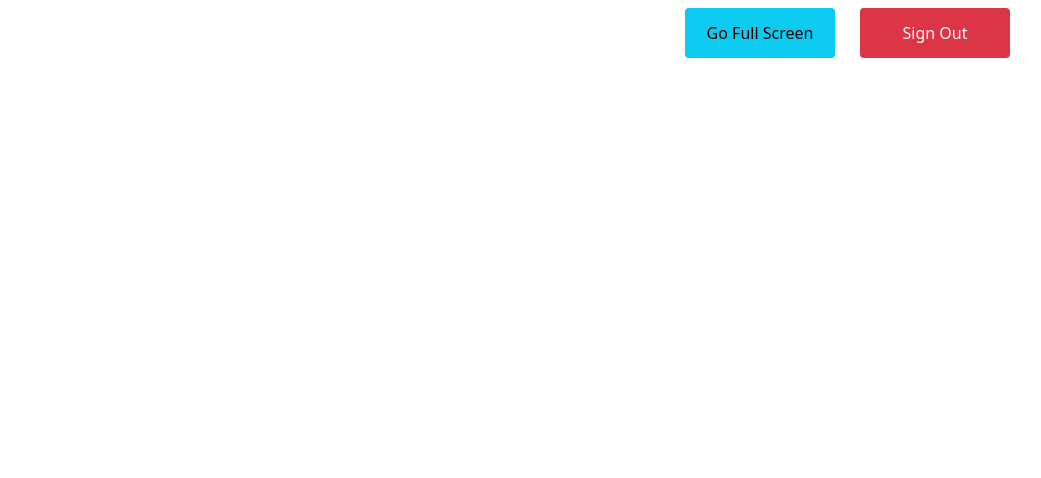
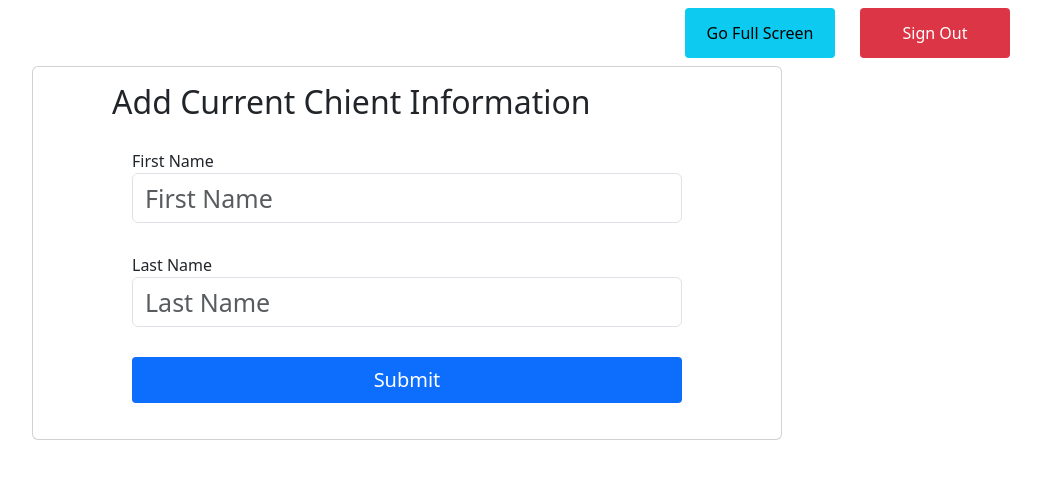
Before and after one commit to mzulqarnain118/behaven-kids, a React (Vite) app in the folder SignInSingOUt/: page /AddChildInfo in a window 1280 px wide. Shown: the top 478 px of the page, without its empty margins (233-1274 px from the left). Built offline with nearby package versions, Linux system fonts and the light colour scheme.

Commit message:
update - work

```diff
--- a/SignInSingOUt/src/App.tsx
+++ b/SignInSingOUt/src/App.tsx
@@ -11,6 +11,7 @@ import Login from './Pages/Login'
 import ValidateEmailAddress from './Pages/ValidateEmailAddress'
 import ValidateTemporaryPin from './Pages/ValidateTemporaryPin'
 import ResetPin from './Pages/ResetPin'
+import AddChildInfo from './Pages/AddChildInfo'
 
 const App: React.FC = () => {
   return (
@@ -27,6 +28,7 @@ const App: React.FC = () => {
       <Route path='/ValidateEmailAddress' element={<ValidateEmailAddress/>}></Route>
       <Route path='/ValidateTemporaryPin' element={<ValidateTemporaryPin/>}></Route>
       <Route path='/ResetPin' element={<ResetPin/>}></Route>
+      <Route path='/AddChildInfo' element={<AddChildInfo/>}></Route>
       </Routes>
     </>
   )
--- /dev/null
+++ b/SignInSingOUt/src/Pages/AddChildInfo.tsx
@@ -0,0 +1,132 @@
+import { useState, useEffect } from "react";
+import "./CSS/AddParentChildInfo.css";
+import { PhoneInput } from "react-international-phone";
+import "react-international-phone/style.css";
+import { backEndCodeURLLocation } from "../config";
+import "./CSS/AddParentChildInfo.css";
+
+const AddChildInfo: React.FC = () => {
+  const [clientFirstName, setClientFirstName] = useState<string>("");
+  const [clientLastName, setClientLastName] = useState<string>("");
+  const [clientLocation, setClientLocation] = useState<string>("");
+
+  useEffect(() => {
+    const fetchData = async () => {
+      try {
+        const token = localStorage.getItem("token");
+        if (!token) {
+          throw new Error("Token not found in localStorage");
+        }
+
+        const url = `${backEndCodeURLLocation}SignIn/GetClientInformation`;
+
+        const response = await fetch(url, {
+          method: "GET",
+          headers: {
+            Authorization: `Bearer ${token}`,
+            "Content-Type": "application/json",
+          },
+        });
+
+        if (!response.ok) {
+          throw new Error(
+            `Failed to fetch data. Response status: ${response.status}`
+          );
+        }
+
+        const data = await response.json();
+
+        //   navigate("/", { replace: true });
+      } catch (error) {
+        console.error("Error fetching data:", error);
+      }
+    };
+
+    fetchData();
+  }, []);
+
+
+  const handleSubmit = async (e: React.FormEvent<HTMLFormElement>) => {
+    e.preventDefault();
+    const token = localStorage.getItem("token");
+    try {
+      const response = await fetch(
+        `${backEndCodeURLLocation}SignIn/AddCurrentChildIntoAbaDetail?clientFirstName=${clientFirstName}&clientLastName=${clientLastName}&locationID=${clientLocation}`,
+        {
+          method: "POST",
+          headers: {
+            Authorization: `Bearer ${token}`,
+            "Content-Type": "application/json",
+          },
+        }
+      );
+
+      if (!response.ok) {
+        console.error(
+          `Failed to post data for client ID:`,
+          response.statusText
+        );
+      }
+    } catch (error) {
+      console.error(`Error posting data for client ID:`, error);
+    }
+  };
+
+  return (
+    <div
+      style={{
+        display: "flex",
+        justifyContent: "center",
+      }}
+    >
+      <div
+        className="card"
+        style={{
+          width: "750px",
+          display: "flex",
+          justifyContent: "center",
+          alignItems: "center",
+        }}
+      >
+        <div className="card-body">
+          <h2>Add Current Chient Information</h2>
+          <form onSubmit={handleSubmit}>
+            <div className="parentInfoGridContainer">
+              <div className="form-group parentGridContaineritem">
+                <label htmlFor="parentFirstName">First Name</label>
+                <input
+                  type="input"
+                  style={{ height: "50px", fontSize: "25px" }}
+                  className="form-control"
+                  id="parentFirstName"
+                  placeholder="First Name"
+                  value={clientFirstName}
+                  onChange={(e) => setClientFirstName(e.target.value)}
+                  required
+                />
+              </div>
+              <div className="form-group parentGridContaineritem">
+                <label htmlFor="parentLastName">Last Name</label>
+                <input
+                  type="input"
+                  className="form-control"
+                  style={{ height: "50px", fontSize: "25px" }}
+                  id="parentLastName"
+                  placeholder="Last Name"
+                  value={clientLastName}
+                  onChange={(e) => setClientLastName(e.target.value)}
+                  required
+                />
+              </div>
+              <button type="submit" className="btn btn-primary btn-lg">
+                Submit
+              </button>
+            </div>
+          </form>
+        </div>
+      </div>
+    </div>
+  );
+};
+
+export default AddChildInfo;
--- a/SignInSingOUt/src/Pages/AddParentChildInfo.tsx
+++ b/SignInSingOUt/src/Pages/AddParentChildInfo.tsx
@@ -77,7 +77,7 @@ const AddParentInfo: React.FC = () => {
     fetchData();
   }, []);
 
-  const handleSubmit = async (e: React.FormEvent<HTMLFormElement>) => {
+  const handleSubmit = async () => {
     // e.preventDefault();
     console.log("Parent Info:", parentInfo);
     const token = localStorage.getItem("token");
@@ -141,7 +141,6 @@ const AddParentInfo: React.FC = () => {
                       firstName: e.target.value,
                     })
                   }
-                  // style={{height: "50px", fontSize: "20px"}}
                   required
                 />
               </div>
@@ -183,32 +182,6 @@ const AddParentInfo: React.FC = () => {
                   required
                 />
               </div>
-
-              {/* <div className="form-group parentGridContaineritem">
-                <label htmlFor="parentPin">4 Digit Pin</label>
-                <input
-                  type="number"
-                  maxLength={4}
-                  style={{height: "50px", fontSize: "25px"}}
-                  className="form-control"
-                  id="parentPin"
-                  placeholder="4 Digit Pin"
-                  value={parentInfo.pin}
-                  onChange={(e) => {
-                    let pin = e.target.value;
-                    // Ensure only numbers are entered and limit to 4 digits
-                    pin = pin.replace(/\D/g, '').slice(0, 4);
-                    setParentInfo({
-                      ...parentInfo,
-                      pin
-                    })
-                  }
-
-                  }
-                  required
-                  disabled={true}
-                />
-              </div> */}
               <div className="form-group parentGridContaineritem">
                 <label htmlFor="parentPhoneNumber">
                   Last 4 Digit Phone Number
--- a/SignInSingOUt/src/Pages/ValidateEmailAddress.tsx
+++ b/SignInSingOUt/src/Pages/ValidateEmailAddress.tsx
@@ -7,19 +7,34 @@ import BehavenLogo from "../assets/BehavenLogo.jpg";
 import ErrorMessage from "../Components/ErrorMessage";
 
 const ValidateEmailAddress: React.FC = () => {
+  const [didUserPutAnEmailAddress, setDidUserPutAnEmailAddress] =
+    useState(true);
   const location = useLocation();
-  const [showErrorMessage, ] = useState<boolean>(false);
+  const [showErrorMessage, setShowErrorMessage] = useState<boolean>(false);
   const [parentsEmailAddress, setParentsEmailAddress] = useState<string>("");
-  const [parentLastFourDigitPhoneNumber, ] = useState<string>(location.state?.parentLastFourDigitPhoneNumber);
+  const [parentLastFourDigitPhoneNumber] = useState<string>(
+    location.state?.parentLastFourDigitPhoneNumber
+  );
+  const [isSubmitting, setIsSubmitting] = useState(false);
 
   const navigate = useNavigate();
 
+  useEffect(() => {
+    const hasAtSymbol = parentsEmailAddress.includes("@");
+    console.log("hello");
+    if (hasAtSymbol === true) setDidUserPutAnEmailAddress(false);
+    else setDidUserPutAnEmailAddress(true);
+  }, [parentsEmailAddress]);
 
   const handleSubmit = async (event: React.FormEvent<HTMLFormElement>) => {
     event.preventDefault();
+    setIsSubmitting(true);
+    setDidUserPutAnEmailAddress(true);
     const token = localStorage.getItem("token");
     try {
-      console.log("parentLastFourDigitPhoneNumber = " + parentLastFourDigitPhoneNumber);
+      console.log(
+        "parentLastFourDigitPhoneNumber = " + parentLastFourDigitPhoneNumber
+      );
       console.log("parentsEmailAddress = " + parentsEmailAddress);
 
       const response = await fetch(
@@ -33,15 +48,16 @@ const ValidateEmailAddress: React.FC = () => {
         }
       );
       if (!response.ok) {
-        console.error(
-          `Error:`,
-          response.statusText
-        );
+        console.error(`Error:`, response.statusText);
+        setShowErrorMessage(true);
         return;
       }
-      navigate("/ValidateTemporaryPin", { replace: true, state: {
+      navigate("/ValidateTemporaryPin", {
+        replace: true,
+        state: {
           parentLastFourDigitPhoneNumber: parentLastFourDigitPhoneNumber,
-      }, });
+        },
+      });
     } catch (error) {
       console.error(`Error:`, error);
     }
@@ -53,20 +69,33 @@ const ValidateEmailAddress: React.FC = () => {
         <img src={BehavenLogo} alt="My Image" style={{ height: "75px" }} />
         <br />
         <form onSubmit={handleSubmit}>
-        <p style={{ fontSize: "20px" }} >
-          Please enter your account email to retrive your Pin
+          <p style={{ fontSize: "20px" }}>
+            Please enter your email address to retrive your Pin
           </p>
-
+          <br />
           <div>
-          <label htmlFor="validationDefaultUsername">Email</label>
             <div className="input-group">
               <div className="input-group-prepend">
-              <span className="input-group-text" id="inputGroupPrepend2">
+                <span
+                  className="input-group-text"
+                  id="inputGroupPrepend2"
+                  style={{
+                    height: "65px",
+                    fontSize: "35px",
+                    backgroundColor: "lightblue",
+                  }}
+                >
                   &#9993;
                 </span>
               </div>
               <input
                 type="email"
+                style={{
+                  height: "65px",
+                  fontSize: "25px",
+                  width: "500px",
+                  textAlign: "center",
+                }}
                 className="form-control"
                 id="validationDefaultUsername"
                 placeholder="Your Email"
@@ -76,11 +105,15 @@ const ValidateEmailAddress: React.FC = () => {
               />
             </div>
           </div>
-        <button type="submit" className="btn btn-primary btn-lg">
-                Submit
+          <br />
+          <button
+            type="submit"
+            className="btn btn-primary btn-lg"
+            disabled={didUserPutAnEmailAddress}
+          >
+            {isSubmitting ? "Submitting..." : "Submit"}
           </button>
         </form>
-
       </div>
 
       {showErrorMessage && (
--- a/SignInSingOUt/src/Pages/ValidateTemporaryPin.tsx
+++ b/SignInSingOUt/src/Pages/ValidateTemporaryPin.tsx
@@ -1,19 +1,15 @@
 import { useState, useEffect } from "react";
 import "bootstrap/dist/css/bootstrap.min.css";
-import { useNavigate, useLocation } from "react-router-dom";
+import { useNavigate } from "react-router-dom";
 import "../App.css";
 import { backEndCodeURLLocation } from "../config";
 import BehavenLogo from "../assets/BehavenLogo.jpg";
 import ErrorMessage from "../Components/ErrorMessage";
 
 const ValidateTemporaryPin: React.FC = () => {
-  const location = useLocation();
   const [parentFourDigitPin, setParentFourDigitPin] = useState<string>("");
 
-  const [, setParentName] = useState<string>("");
-
   const navigate = useNavigate();
-  const [, setShow] = useState(false);
   const [dotsClicked, setDotsClicked] = useState<number>(0);
   const [showErrorMessage, setShowErrorMessage] = useState<boolean>(false);
 
@@ -94,10 +90,6 @@ console.log("testing " + parentFourDigitPin);
     }
   };
 
-  const GoToForgotPinPage = () => {
-    navigate("/ResetPin", { replace: true });
-  };
-
   const numbers = [1, 2, 3, 4, 5, 6, 7, 8, 9, 0];
 
   return (
```
Also changed, not shown: SignInSingOUt/src/Pages/ResetPin.tsx (+1 -10 lines). Lines whose indentation alone changed are shown as unchanged.
